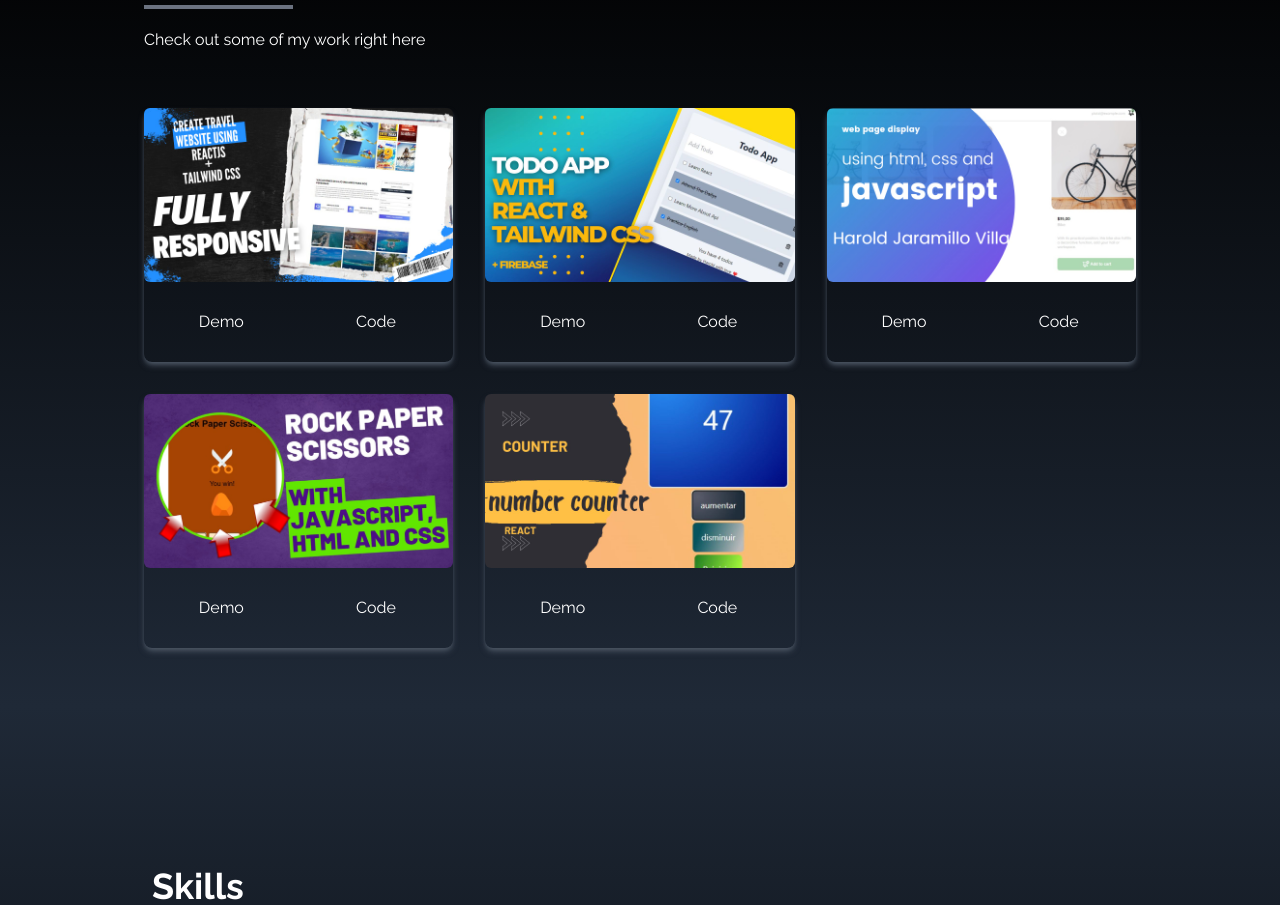
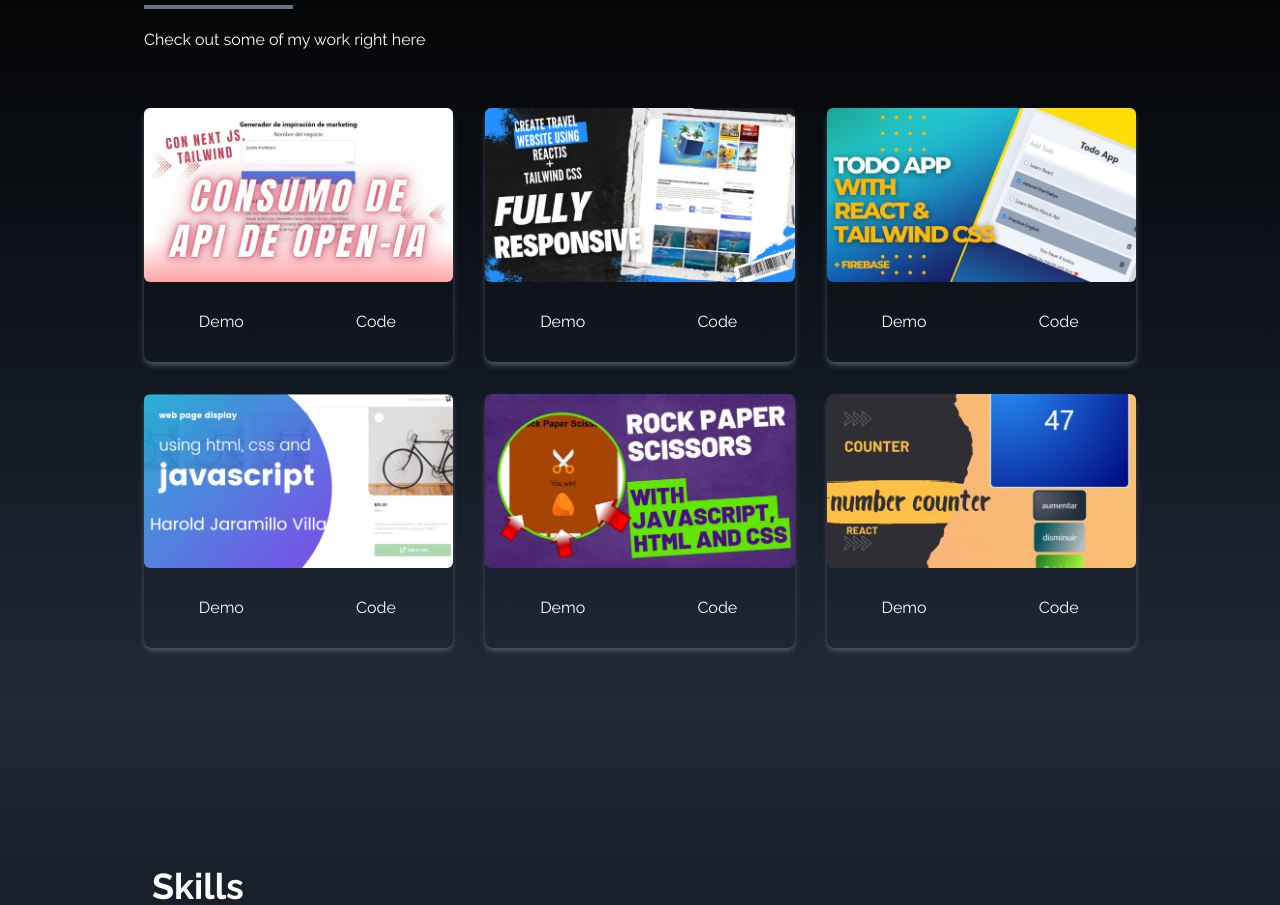
Before and after one commit to haroldjvilla/portfolio, a React (Create React App) app: page / in a window 1280 px wide. Shown: the part 1694-2599 px from the top of the page. Built offline with nearby package versions, Linux system fonts and the light colour scheme; the HTML template or start-up script is replaced by a standard one.

Commit message:
agrege otro proyecto

```diff
--- a/src/components/Portfolio.jsx
+++ b/src/components/Portfolio.jsx
@@ -4,35 +4,42 @@
 import contador from "../assets/portfolio/contador.jpg";
 import todo from "../assets/portfolio/todo.jpg";
 import travel from "../assets/portfolio/travel.jpg";
+import openAi from "../assets/portfolio/openAi.jpg";
 
 function Portfolio() {
   const portfolio = [
     {
       id: 1,
+      src: openAi,
+      href: "https://open-ai-project-rho.vercel.app/",
+      code: "https://github.com/haroldjvilla/open-ai-project",
+    },
+    {
+      id: 2,
       src: travel,
       href: "https://otro-ten.vercel.app/",
       code: "https://github.com/haroldjvilla/travel-website/tree/master",
     },
     {
-      id: 2,
+      id: 3,
       src: todo,
       href: "https://todo-two-liart.vercel.app/",
       code: "https://github.com/haroldjvilla/todo",
     },
     {
-      id: 3,
+      id: 4,
       src: bicis,
       href: "https://haroldjvilla.github.io/curso-frontend-developer-javascript-practico/",
       code: "https://github.com/haroldjvilla/curso-frontend-developer-javascript-practico",
     },
     {
-      id: 4,
+      id: 5,
       src: piedrapapeltijera,
       href: "https://haroldjvilla.github.io/piedraPapelTijera/",
       code: "https://github.com/haroldjvilla/piedraPapelTijera",
     },
     {
-      id: 5,
+      id: 6,
       src: contador,
       href: "https://lucent-begonia-563c96.netlify.app/",
       code: "https://github.com/haroldjvilla/clicksWithReactJs",
```
Also changed, not shown: src/assets/portfolio/openAi.jpg (added).
